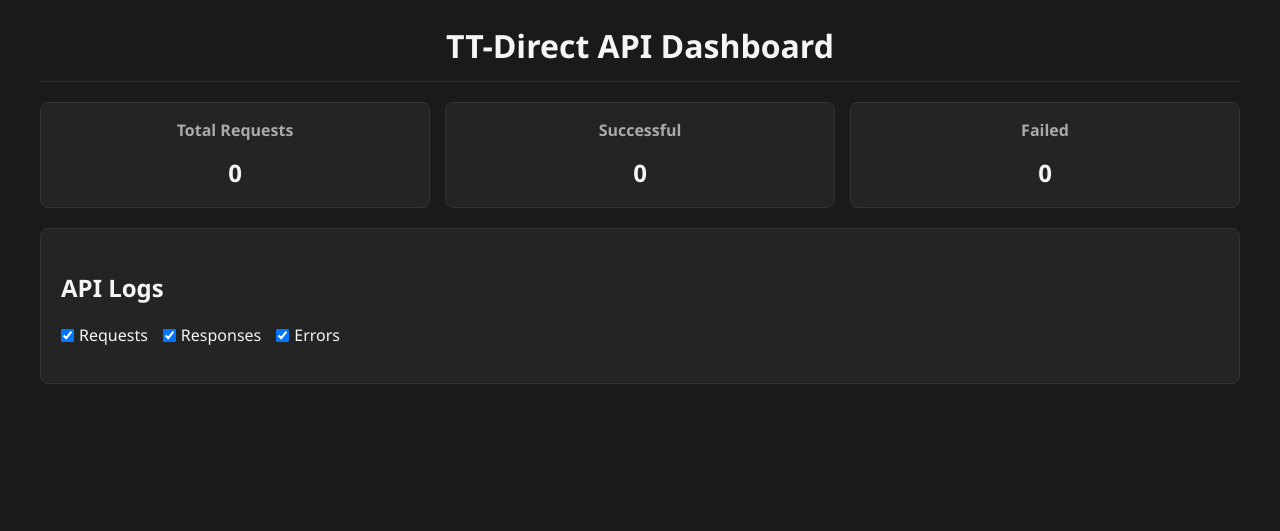
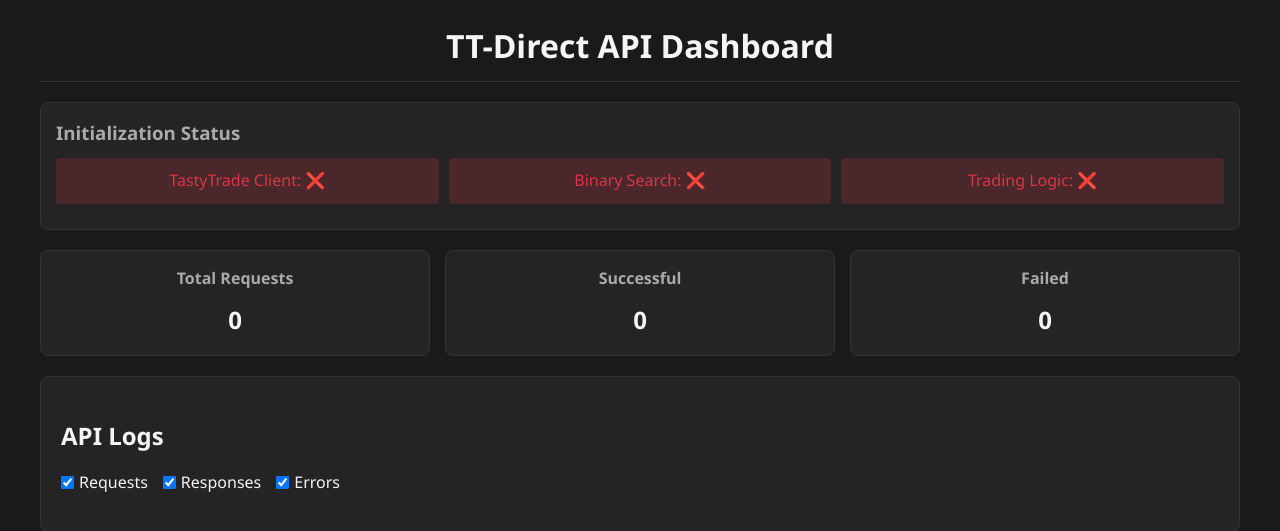
Before and after one commit to naikamit/down, a Flask app: template templates/dashboard.html in a window 1280 px wide. Shown: the top 531 px of the page. Run offline with Flask 3, Linux system fonts and the light colour scheme; the template is opened without the code that fills it: most values are stand-ins (such as "Sample title", 1, 10 or a date in 2020); data that the repository does not hold is empty.

Commit message:
Update dashboard.html

```diff
--- a/templates/dashboard.html
+++ b/templates/dashboard.html
@@ -5,10 +5,78 @@
     <meta name="viewport" content="width=device-width, initial-scale=1.0">
     <title>TT-Direct Dashboard</title>
     <link rel="stylesheet" href="{{ url_for('static', filename='styles.css') }}">
+    <style>
+        /* Additional styles for initialization status */
+        .init-status {
+            margin-bottom: 20px;
+            background-color: var(--card-bg);
+            border: 1px solid var(--card-border);
+            border-radius: 8px;
+            padding: 15px;
+        }
+
+        .init-status h3 {
+            margin-bottom: 10px;
+            color: var(--muted-text);
+        }
+
+        .init-status-grid {
+            display: grid;
+            grid-template-columns: repeat(auto-fit, minmax(200px, 1fr));
+            gap: 10px;
+            margin-bottom: 10px;
+        }
+
+        .init-status-item {
+            padding: 10px;
+            border-radius: 4px;
+            text-align: center;
+        }
+
+        .init-status-item.success {
+            background-color: rgba(40, 167, 69, 0.2);
+            color: #28a745;
+        }
+
+        .init-status-item.error {
+            background-color: rgba(220, 53, 69, 0.2);
+            color: #dc3545;
+        }
+
+        .init-error {
+            margin-top: 10px;
+            padding: 10px;
+            background-color: rgba(220, 53, 69, 0.1);
+            border-left: 3px solid var(--error);
+            font-family: monospace;
+            white-space: pre-wrap;
+        }
+    </style>
 </head>
 <body>
     <div class="container">
         <h1>TT-Direct API Dashboard</h1>
+
+        {% if init_status is defined %}
+        <div class="init-status">
+            <h3>Initialization Status</h3>
+            <div class="init-status-grid">
+                <div class="init-status-item {% if init_status.tasty_client %}success{% else %}error{% endif %}">
+                    TastyTrade Client: {% if init_status.tasty_client %}✅{% else %}❌{% endif %}
+                </div>
+                <div class="init-status-item {% if init_status.binary_search %}success{% else %}error{% endif %}">
+                    Binary Search: {% if init_status.binary_search %}✅{% else %}❌{% endif %}
+                </div>
+                <div class="init-status-item {% if init_status.trading_logic %}success{% else %}error{% endif %}">
+                    Trading Logic: {% if init_status.trading_logic %}✅{% else %}❌{% endif %}
+                </div>
+            </div>
+            {% if init_status.error %}
+            <div class="init-error">{{ init_status.error }}</div>
+            {% endif %}
+        </div>
+        {% endif %}
+
         <div class="stats">
             <div class="stat-card">
                 <h3>Total Requests</h3>
```
